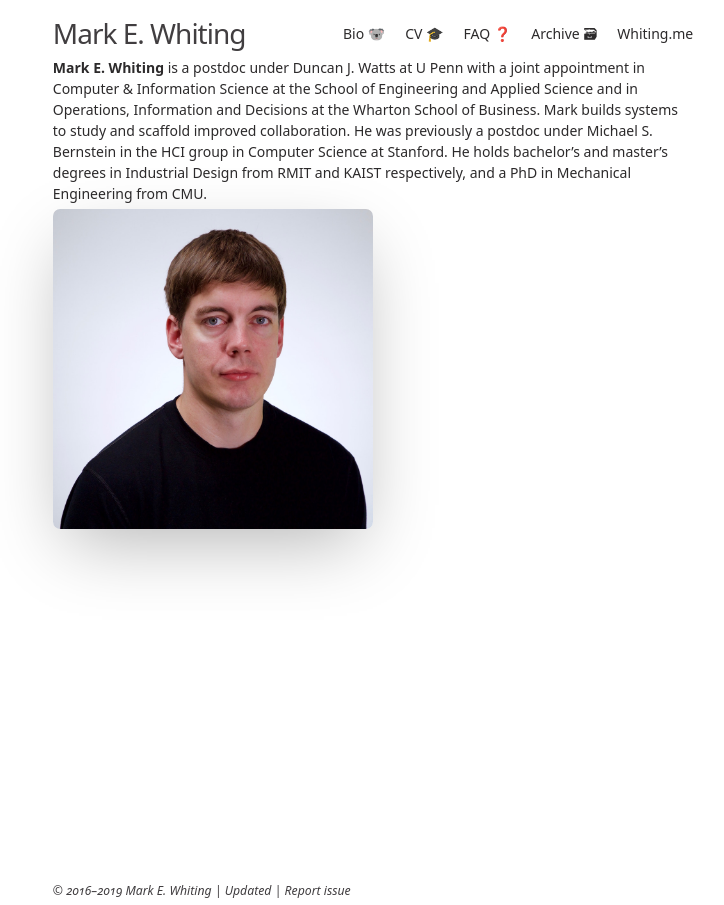
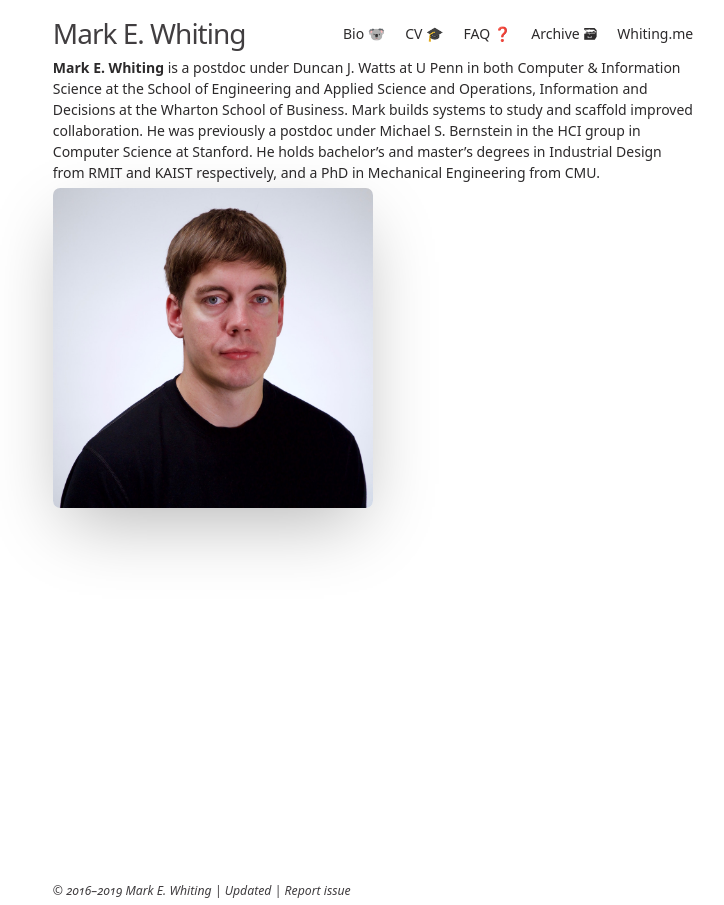
Before and after one commit to markwhiting/Whiting.me, a Jekyll site: the page built from bio.md, in a window 1280 px wide. Shown: the whole page, without its empty margins (267-991 px from the left). Built offline with Jekyll 4.4.1, drawn with Linux system fonts in a browser that asks for light colours.

Commit message:
Simplified bio

```diff
--- a/bio.md
+++ b/bio.md
@@ -5,7 +5,7 @@
 exclude: false
 ---
 
-**[Mark E. Whiting](/)** is a postdoc under [Duncan J. Watts](https://en.wikipedia.org/wiki/Duncan_J._Watts) at [U Penn](https://www.upenn.edu) with a joint appointment in [Computer & Information Science](https://www.cis.upenn.edu/index.php) at the [School of Engineering and Applied Science](https://www.seas.upenn.edu) and in [Operations, Information and Decisions](https://oid.wharton.upenn.edu) at the [Wharton School of Business](https://www.wharton.upenn.edu).
+**[Mark E. Whiting](/)** is a postdoc under [Duncan J. Watts](https://en.wikipedia.org/wiki/Duncan_J._Watts) at [U Penn](https://www.upenn.edu) in both [Computer & Information Science](https://www.cis.upenn.edu/index.php) at the [School of Engineering and Applied Science](https://www.seas.upenn.edu) and [Operations, Information and Decisions](https://oid.wharton.upenn.edu) at the [Wharton School of Business](https://www.wharton.upenn.edu).
 Mark builds systems to study and scaffold improved collaboration.
 He was previously a postdoc under [Michael S. Bernstein](https://hci.stanford.edu/msb/) in the [HCI group](https://hci.stanford.edu) in [Computer Science](https://cs.stanford.edu) at [Stanford](http://stanford.edu).
 He holds bachelor's and master’s degrees in Industrial Design from [RMIT](https://www.rmit.edu.au) and [KAIST](https://www.kaist.ac.kr/) respectively, and a PhD in Mechanical Engineering from [CMU](https://www.cmu.edu).
```
